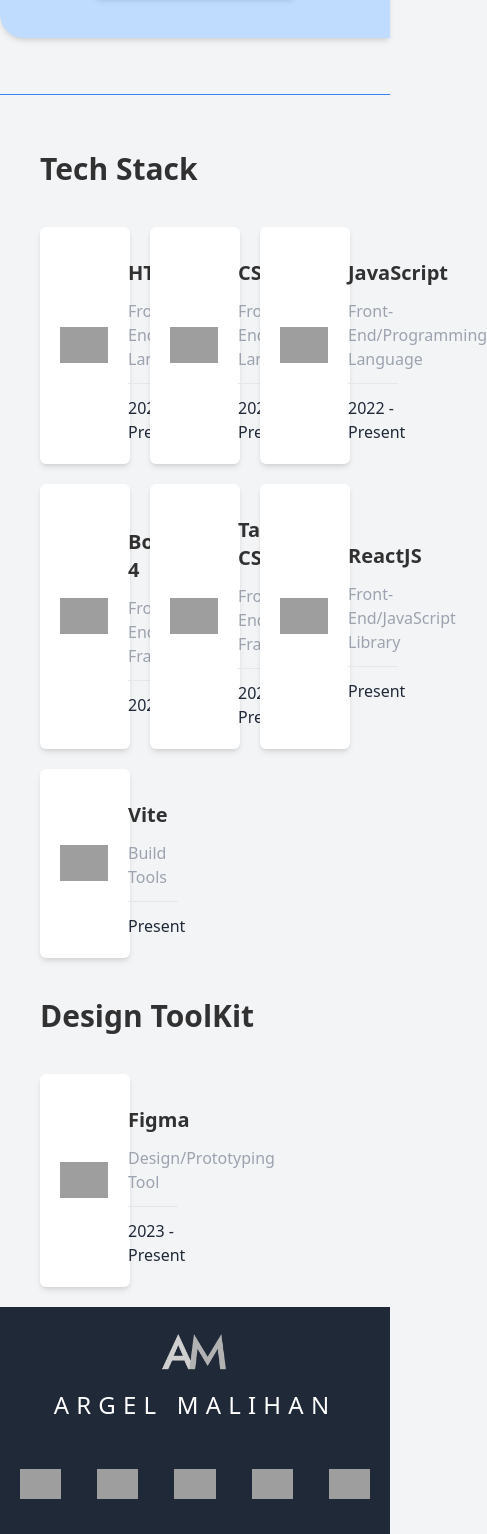
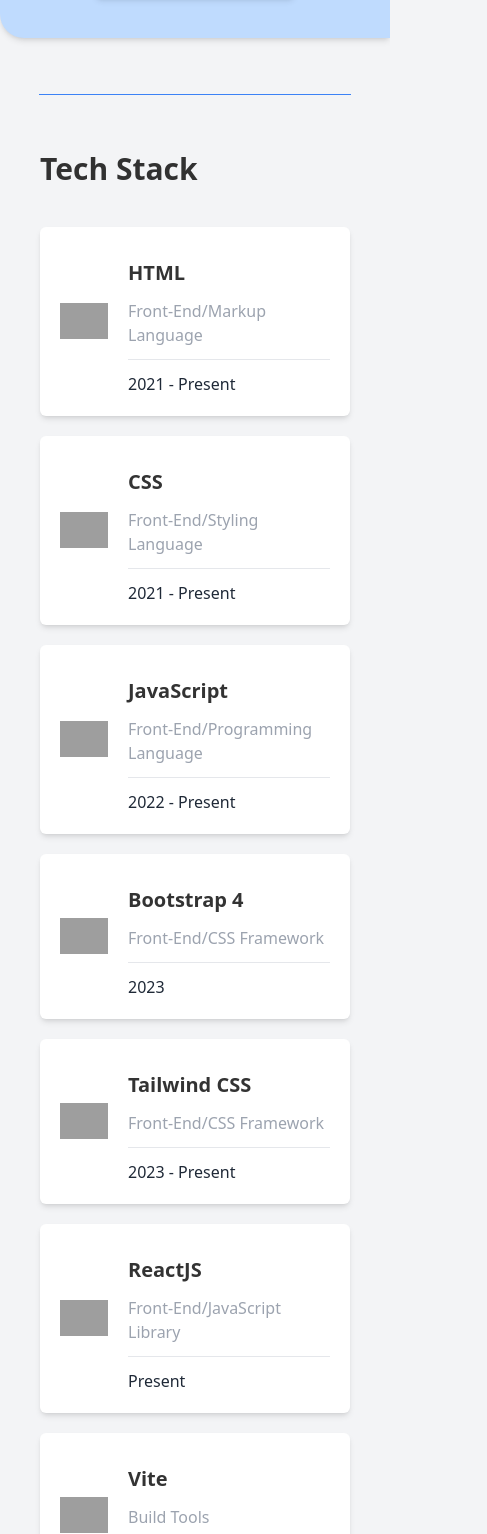
Before and after one commit to MarkMalihan/Web-Porfolio, a React (Vite) app: page / in a window 390 px wide. Shown: the part 874-2408 px from the top of the page, 487 px wide, since content can reach past the window. Built offline with nearby package versions, Linux system fonts and the light colour scheme; grey boxes are pictures that could not be loaded; the HTML template or start-up script is replaced by a standard one.

Commit message:
grid adjust

```diff
--- a/src/components/DesignToolkit.jsx
+++ b/src/components/DesignToolkit.jsx
@@ -11,7 +11,7 @@
   ];
   return (
     <>
-      <section className="w-full grid grid-cols-3 gap-5 p-5">
+      <section className="w-full grid grid-cols-1 md:grid-cols-3 gap-5 p-5">
         {designToolkit.map((design, index) => (
           <section
             key={index}
--- a/src/components/TechStack.jsx
+++ b/src/components/TechStack.jsx
@@ -48,7 +48,7 @@
 
   return (
     <>
-      <section className="w-full grid grid-cols-3 gap-5 p-5">
+      <section className="w-full grid grid-cols-1 md:grid-cols-3 gap-5 p-5">
         {techStack.map((techs, index) => (
           <section
             key={index}
--- a/src/pages/Home.jsx
+++ b/src/pages/Home.jsx
@@ -39,7 +39,8 @@
         </section>
       </div>
 
-      <hr className="w-full my-14 border-t-blue-500" />
+      <hr className="w-4/5 my-14 mx-auto border-t-blue-500" />
+
       <section className="mx-5 2xl:mx-40">
         <h1 className="text-3xl text-black/80 font-bold m-5">Tech Stack</h1>
         <TechStack />
@@ -48,6 +49,8 @@
         <h1 className="text-3xl text-black/80 font-bold m-5">Design ToolKit</h1>
         <DesignToolkit />
       </section>
+
+      <hr className="w-4/5 my-14 mx-auto border-t-blue-500" />
     </>
   );
 }
```
